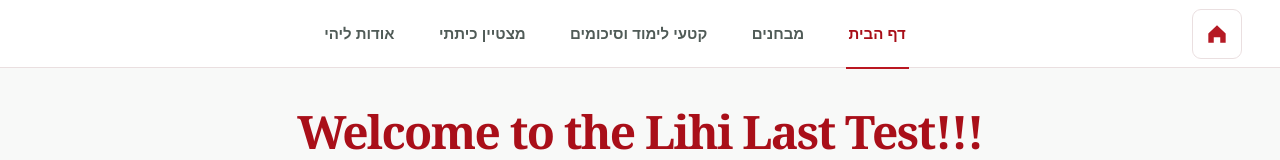
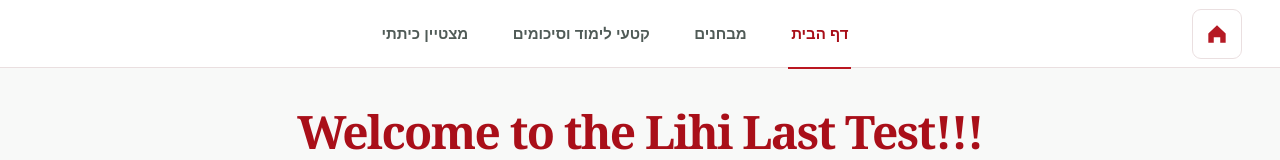
Before and after one commit to liorlior22/lihi-study, a Next.js app: page / in a window 1280 px wide. Shown: the top 160 px of the page. Built offline with nearby package versions, Linux system fonts and the light colour scheme.

Commit message:
Remove about link from navigation

```diff
--- a/components/red-header.tsx
+++ b/components/red-header.tsx
@@ -9,7 +9,6 @@ const links = [
   ["/exams", "מבחנים"],
   ["/study", "קטעי לימוד וסיכומים"],
   ["/leaderboard", "מצטיין כיתתי"],
-  ["/about", "אודות ליהי"],
 ];
 
 export function RedHeader() {
```
